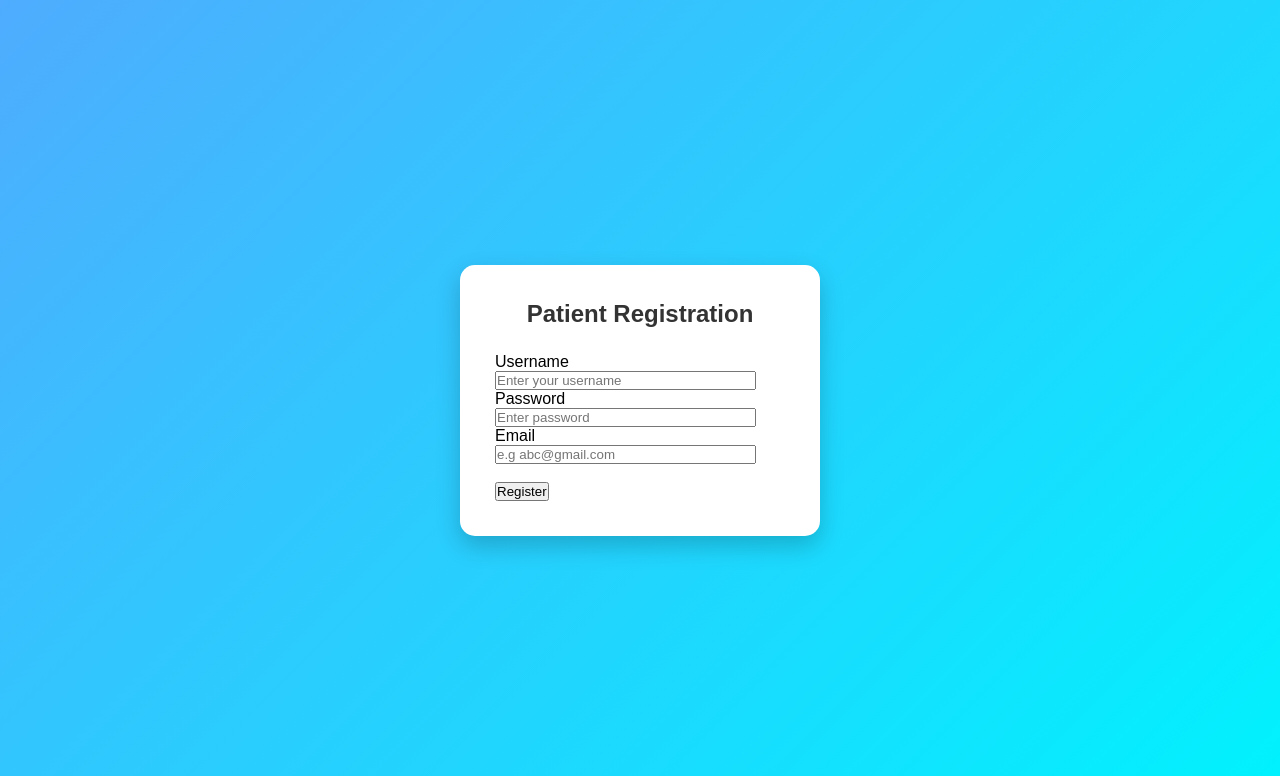
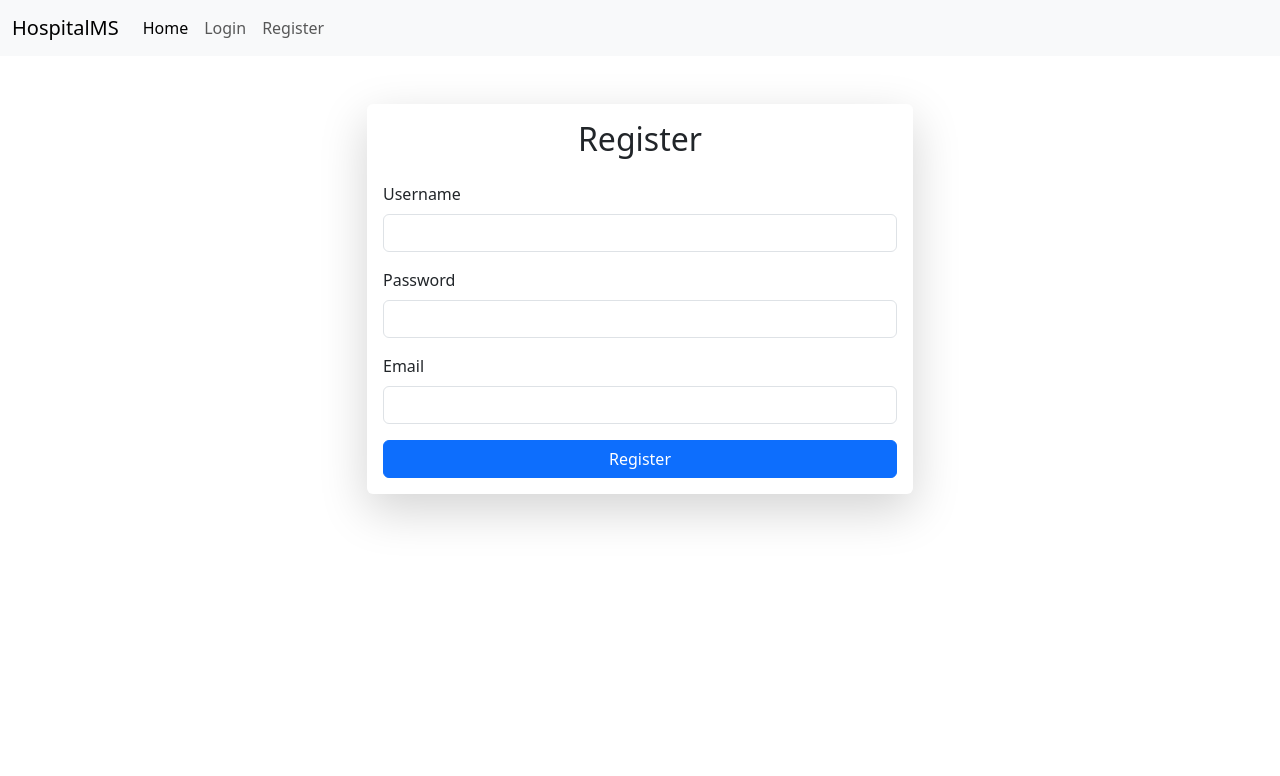
Before and after one commit to sahilpalme/learningflask, a Flask app: page /register in a window 1280 px wide. Shown: the top 776 px of the page. Run offline with Flask 3, Linux system fonts and the light colour scheme.

Commit message:
modified registeration page

```diff
--- a/project/forms.py
+++ b/project/forms.py
@@ -1,10 +1,10 @@
 from flask_wtf import FlaskForm
 from wtforms import StringField, SubmitField, PasswordField, SelectField, DateField, TimeField, TextAreaField
-from wtforms.validators import DataRequired, Email
+from wtforms.validators import DataRequired, Email, Length
 
 class RegistrationForm(FlaskForm):
     username= StringField("Username", validators=[DataRequired()])
-    password= PasswordField("Password", validators=[DataRequired()])
+    password= PasswordField("Password", validators=[DataRequired(), Length(min=6)])
     email= StringField("Email",validators=[DataRequired(),Email()] )
     submit= SubmitField("Register")
 
--- a/project/routes.py
+++ b/project/routes.py
@@ -31,9 +31,9 @@ def register():
                 db.session.commit() # commit the changes
                 return redirect(url_for("main.login"))
             else:
-                flash("Email already exists","warning")
+                flash("This email is already registered","warning")
         else:
-            flash("Username already exists","warning")
+            flash("Username is already taken","warning")
     return render_template("Register.html", form= form,title = "Patient Registration")
 
 
--- a/project/templates/Register.html
+++ b/project/templates/Register.html
@@ -1,63 +1,55 @@
-<!DOCTYPE html>
-<html lang="en">
-<head>
-    <meta charset="UTF-8">
-    <meta name="viewport" content="width=device-width, initial-scale=1.0">
-    <title> Register</title>
-    <link rel="stylesheet" href="{{ url_for('static', filename='login.css') }}">
-</head>
-<body>
+{% extends "base.html" %}
+{% block title %} Register {% endblock %}
+{% block  content %}<div class="container mt-5">
+    <div class="row justify-content-center">
+        <div class="col-md-6">
 
-    <div class="login-container">
-        <h2>{{ title }} </h2>
+            <div class="card shadow-lg border-0">
+
+    <div class="card-body">
+
+        <h2 class="text-center mb-4">Register</h2>
 
         <form method="POST">
-            {{ form.hidden_tag() }}
 
-
-        <p>
-            {{form.username.label}}<br>
-            {{form.username(size=30, placeholder= 'Enter your username')}}<br>
-            {% for error in form.username.errors %}
+    {{ form.hidden_tag() }}
+    <div class="mb-3">
+    {{ form.username.label(class="form-label") }}
+    {{ form.username(class="form-control") }}
+    {% for error in form.username.errors %}
             <span style="color: red;">{{ error }}</span>
             {% endfor %}
-        </p>
+        </div>
 
-        <p>
-            {{form.password.label}}<br>
-            {{form.password(size=30, placeholder= 'Enter password')}}<br>
-            {% for error in form.password.errors %}
+    <div class="mb-3">
+    {{ form.password.label(class="form-label") }}
+    {{ form.password(class="form-control") }}
+    {% for error in form.password.errors %}
             <span style="color: red;">{{ error }}</span>
             {% endfor %}
-        </p>
+        </div>
 
-        <p>
-            {{form.email.label}}<br>
-            {{form.email(size=30 ,placeholder="e.g abc@gmail.com")}}<br>
-            {% for error in form.email.errors %}
+    <div class="mb-3">
+    {{ form.email.label(class="form-label") }}
+    {{ form.email(class="form-control") }}
+    {% for error in form.email.errors %}
             <span style="color: red;">{{ error }}</span>
             {% endfor %}
-        </p>
-        <br>
-        <p>
-            {{ form.submit() }}
-        </p>
+        </div>
 
 
 
-        </form>
+
+    <div class="d-grid">
+    {{ form.submit(class="btn btn-primary w-100") }}</div>
+
+</form>
 
 
 
-{% with messages = get_flashed_messages() %}
-    {%if messages %}
-        {% for msg in messages %}
-            <p>{{ msg }}</p>
-        {% endfor %}
-    {% endif %}
-{% endwith %}
-
     </div>
-
-</body>
-</html>
+</div>
+        </div>
+    </div>
+</div>
+{% endblock %}
```
